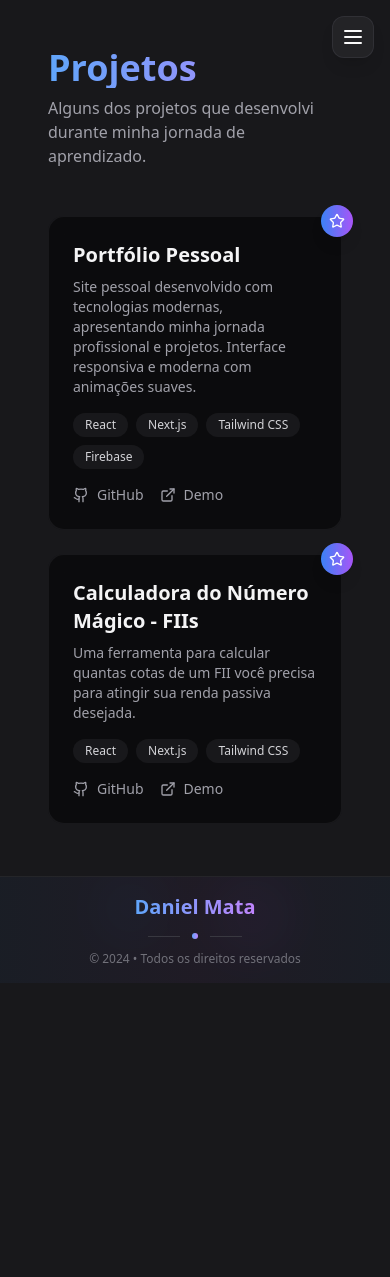
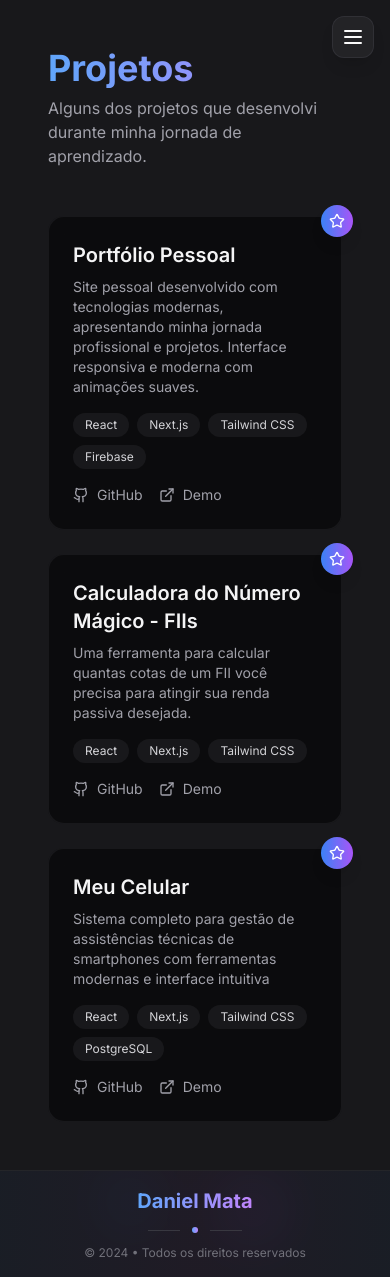
Before and after one commit to danielbmata/site-curriculo, a Next.js app: page /projetos in a window 390 px wide. Before the commit the page ends 983 px from the top, so only its background shows below. Built offline with nearby package versions, Linux system fonts and the light colour scheme; no server answers.

Commit message:
feat: melhorias no layout do chat para mobile e adição do projeto MeuCelular

```diff
--- a/next.config.js
+++ b/next.config.js
@@ -2,6 +2,18 @@
 const nextConfig = {
   images: {
     domains: ['firebasestorage.googleapis.com']
+  },
+  webpack: (config, { isServer }) => {
+    if (!isServer) {
+      config.watchOptions = {
+        poll: 1000,
+        aggregateTimeout: 300,
+      }
+    }
+    return config
+  },
+  experimental: {
+    optimizePackageImports: ['@next/font']
   }
 }
 
--- a/src/app/(routes)/chat/page.jsx
+++ b/src/app/(routes)/chat/page.jsx
@@ -1,6 +1,6 @@
 "use client"
 
-import { useState, useEffect } from 'react';
+import { useState, useEffect, useRef } from 'react';
 import { Send, User2, Bot } from 'lucide-react';
 import { useAuth } from '../../../contexts/AuthContext';
 import { useRouter } from 'next/navigation';
@@ -13,6 +13,16 @@ const Chat = () => {
   const [isLoading, setIsLoading] = useState(false);
   const { user } = useAuth();
   const router = useRouter();
+  const messagesEndRef = useRef(null);
+
+  // Função para rolar para a última mensagem
+  const scrollToBottom = () => {
+    messagesEndRef.current?.scrollIntoView({ behavior: "smooth" });
+  };
+
+  useEffect(() => {
+    scrollToBottom();
+  }, [messages]);
 
   // Inicializa o Gemini
   const genAI = new GoogleGenerativeAI(process.env.NEXT_PUBLIC_GEMINI_API_KEY);
@@ -74,17 +84,18 @@ const Chat = () => {
   }
 
   return (
-    <div className="min-h-screen p-8 animate-fadeIn">
-      <div className="max-w-4xl mx-auto">
-        <h1 className="text-4xl font-bold mb-2 bg-clip-text text-transparent bg-gradient-to-r from-blue-400 to-purple-400">
+    <div className="flex flex-col h-[calc(100vh-4rem)]">
+      <div className="flex-1 p-4 md:p-8 animate-fadeIn overflow-hidden">
+        <div className="max-w-4xl mx-auto h-full flex flex-col">
+          <h1 className="text-3xl md:text-4xl font-bold mb-2 bg-clip-text text-transparent bg-gradient-to-r from-blue-400 to-purple-400">
             Chat
           </h1>
-        <p className="text-zinc-400 mb-12">
+          <p className="text-zinc-400 mb-6">
             Converse com o assistente virtual.
           </p>
 
-        <div className="glass-effect rounded-2xl p-6 min-h-[500px] flex flex-col">
-          <div className="flex-1 overflow-y-auto space-y-4 mb-4">
+          <div className="glass-effect rounded-2xl p-4 md:p-6 flex-1 flex flex-col min-h-0 relative">
+            <div className="flex-1 overflow-y-auto space-y-4 mb-4 custom-scrollbar">
               {messages.map((message, index) => (
                 <div
                   key={index}
@@ -92,7 +103,7 @@ const Chat = () => {
                     message.sender === 'user' ? 'flex-row-reverse' : ''
                   }`}
                 >
-                <div className={`p-2 rounded-xl ${
+                  <div className={`p-2 rounded-xl flex-shrink-0 ${
                     message.sender === 'user'
                       ? 'bg-blue-500/20 text-blue-200'
                       : 'bg-purple-500/20 text-purple-200'
@@ -103,7 +114,7 @@ const Chat = () => {
                       <Bot className="w-5 h-5" />
                     )}
                   </div>
-                <div className={`p-3 rounded-xl max-w-[80%] ${
+                  <div className={`p-3 rounded-xl max-w-[80%] break-words ${
                     message.sender === 'user'
                       ? 'bg-blue-500/10 text-zinc-200'
                       : 'bg-purple-500/10 text-zinc-200'
@@ -112,9 +123,10 @@ const Chat = () => {
                   </div>
                 </div>
               ))}
+              <div ref={messagesEndRef} />
             </div>
 
-          <form onSubmit={handleSendMessage} className="flex gap-4">
+            <form onSubmit={handleSendMessage} className="flex gap-4 sticky bottom-0 bg-zinc-950/80 backdrop-blur-lg p-2 rounded-xl z-10">
               <input
                 type="text"
                 value={inputMessage}
@@ -125,7 +137,7 @@ const Chat = () => {
               />
               <button
                 type="submit"
-              className={`p-2 rounded-xl bg-gradient-to-r from-blue-500 to-purple-500 text-white transition-opacity ${
+                className={`p-2 rounded-xl bg-gradient-to-r from-blue-500 to-purple-500 text-white transition-opacity flex-shrink-0 ${
                   isLoading ? 'opacity-50 cursor-not-allowed' : 'hover:opacity-90'
                 }`}
                 disabled={isLoading}
@@ -136,6 +148,7 @@ const Chat = () => {
           </div>
         </div>
       </div>
+    </div>
   );
 }
 
--- a/src/app/(routes)/inicio/page.jsx
+++ b/src/app/(routes)/inicio/page.jsx
@@ -18,7 +18,7 @@ const highlights = [
   {
     icon: Mail,
     title: 'Pronto para Desenvolver',
-    description: 'Em busca da primeira oportunidade como desenvolvedor',
+    description: 'Em busca de uma oportunidade como desenvolvedor',
   },
   // o highlights é uma função que retorna um array de objetos, cada objeto tem um icon, title e description
 ];
--- a/src/app/(routes)/projetos/page.jsx
+++ b/src/app/(routes)/projetos/page.jsx
@@ -20,6 +20,14 @@ const projects = [
     tags: ['React', 'Next.js', 'Tailwind CSS'],
     github: 'https://github.com/danielbmata/calculadora-fii',
     demo: '/projetos/calculadora-fii',
+    featured: true,
+  },
+  {
+    title: 'Meu Celular',
+    description: 'Sistema completo para gestão de assistências técnicas de smartphones com ferramentas modernas e interface intuitiva',
+    tags: ['React', 'Next.js', 'Tailwind CSS', 'PostgreSQL'],
+    github: 'https://github.com/danielbmata/',
+    demo: 'https://meucelular.vercel.app/',
     featured: true,
   },
   // ... outros projetos que vou adicionar depois
--- a/src/app/globals.css
+++ b/src/app/globals.css
@@ -1,6 +1,12 @@
 @tailwind base;
 @tailwind components;
 @tailwind utilities;
+
+:root {
+  --foreground-rgb: 0, 0, 0;
+  --background-start-rgb: 214, 219, 220;
+  --background-end-rgb: 255, 255, 255;
+}
 
 @layer utilities {
   .animate-fadeIn {
@@ -54,6 +60,24 @@
   background: #52525b;
 }
 
+/* Scrollbar personalizada para a área do chat */
+.custom-scrollbar::-webkit-scrollbar {
+  width: 6px;
+}
+
+.custom-scrollbar::-webkit-scrollbar-track {
+  background: transparent;
+}
+
+.custom-scrollbar::-webkit-scrollbar-thumb {
+  background: rgba(63, 63, 70, 0.5);
+  border-radius: 3px;
+}
+
+.custom-scrollbar::-webkit-scrollbar-thumb:hover {
+  background: rgba(82, 82, 91, 0.7);
+}
+
 /* Aprendi isso num vídeo, deixa as fontes mais suaves */
 body {
   -webkit-font-smoothing: antialiased;
--- a/src/app/layout.jsx
+++ b/src/app/layout.jsx
@@ -2,7 +2,12 @@ import { Inter } from 'next/font/google'
 import './globals.css'
 import { RootLayoutClient } from '../components/RootLayoutClient'
 
-const inter = Inter({ subsets: ['latin'] })
+const inter = Inter({
+  subsets: ['latin'],
+  display: 'swap',
+  preload: true,
+  fallback: ['system-ui', 'arial']
+})
 
 export const metadata = {
   title: 'Daniel Mata',
@@ -10,5 +15,11 @@ export const metadata = {
 }
 
 export default function RootLayout({ children }) {
-  return <RootLayoutClient>{children}</RootLayoutClient>;
+  return (
+    <html lang="pt-BR" className={inter.className}>
+      <body>
+        <RootLayoutClient>{children}</RootLayoutClient>
+      </body>
+    </html>
+  );
 }
```
Lines whose indentation alone changed are shown as unchanged.
